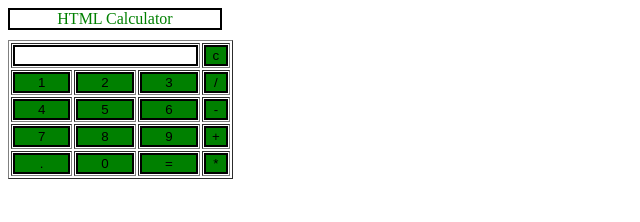
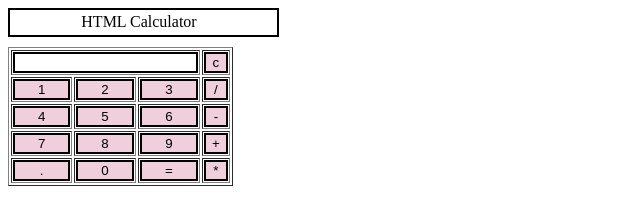
Before and after one commit to Furkan-Gulsen/HTML-CSS-JAVASCRIPT, a website: page calculator.html in a window 1280 px wide. Shown: the whole page, without its empty margins (0-640 px from the left). Drawn offline with Linux system fonts and the light colour scheme.

Commit message:
Update calculator.html

```diff
--- a/calculator.html
+++ b/calculator.html
@@ -27,13 +27,15 @@
          margin-bottom: 10px;
          text-align:center;
          width: 210px;
-         color:green;
+         color:rgb(0, 0, 0);
          border: solid black 2px;
+         padding: 3px 33px 4px 24px;
+
          }
 
          input[type="button"]
          {
-         background-color:green;
+         background-color:rgb(238, 207, 219);
          color: black;
          border: solid black 2px;
          width:100%
@@ -45,10 +47,15 @@
          border: solid black 2px;
          width:100%
          }
+        .border{
+            border: 2px;
+            color: black;
+        }
       </style>
    </head>
    <!-- create table -->
    <body>
+       <div class="border">
            <div class = title >HTML Calculator</div>
              <table border="1">
                <tr>
@@ -83,6 +90,7 @@
             <td><input type="button" value="=" onclick="solve()"/> </td>
             <td><input type="button" value="*" onclick="dis('*')"/> </td>
          </tr>
+    </div>
     </table>
 </body>
 </html>
```
Lines whose indentation alone changed are shown as unchanged.
